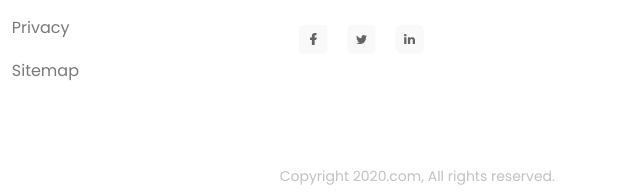
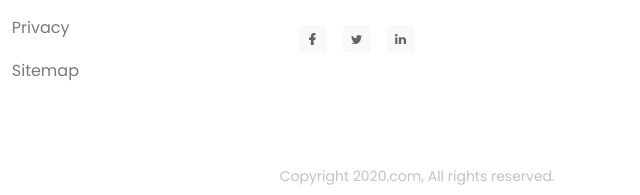
Before and after one commit to NewBieLearnCode73/project-course-1, a plain HTML site: page index.html in a window 1280 px wide. Shown: the part 4251-4446 px from the top of the page, 640-1280 px from the left. Drawn offline with Linux system fonts and the light colour scheme; files whose address does not match are found by name.

Commit message:
Fix bug phần Social

```diff
--- a/assets/CSS/style.css
+++ b/assets/CSS/style.css
@@ -661,7 +661,7 @@ a {
 .footer .social{
     margin-top: 40px;
     display: flex;
-    gap: 0 19px;
+    gap: 0 16px;
 }
 
 .footer .row-bottom{
@@ -679,3 +679,17 @@ a {
     font-weight: 400;
     line-height: normal;
 }
+
+.footer .social .social-link{
+    display: flex;
+    align-items: center;
+    justify-content: center;
+    width: 28px;
+    height: 28px;
+    border-radius: 3px;
+    background-color: #F9F9F9;
+}
+
+.footer .social .social-link:hover{
+    background: #ebebeb;
+}
--- a/index.html
+++ b/index.html
@@ -591,21 +591,18 @@
                             <div class="social">
                                 <a href="#!" class="social-link">
                                     <img
-                                        src="./assets/img/Facebook icon.svg"
+                                        src="./assets/img/fb icon.svg"
                                         alt=""
                                     />
                                 </a>
                                 <a href="#!" class="social-link">
                                     <img
-                                        src="./assets/img/twitter icon.svg"
+                                        src="./assets/img/tt icon svg.svg"
                                         alt=""
                                     />
                                 </a>
                                 <a href="#!" class="social-link">
-                                    <img
-                                        src="./assets/img/lindedin icon.svg"
-                                        alt=""
-                                    />
+                                    <img src="./assets/img/in svg.svg" alt="" />
                                 </a>
                             </div>
                         </div>
```
Also changed, not shown: assets/img/fb icon.svg (added), assets/img/in svg.svg (added), assets/img/tt icon svg.svg (added).
